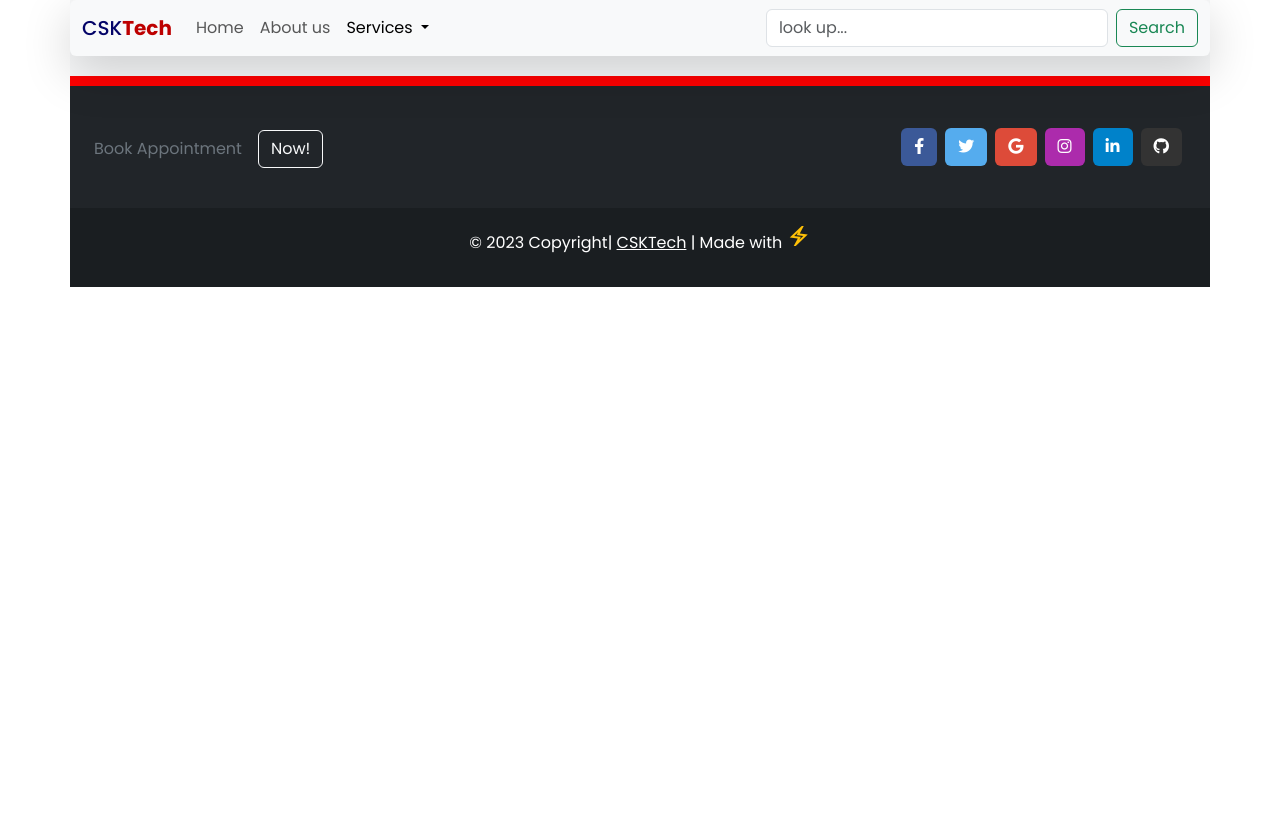
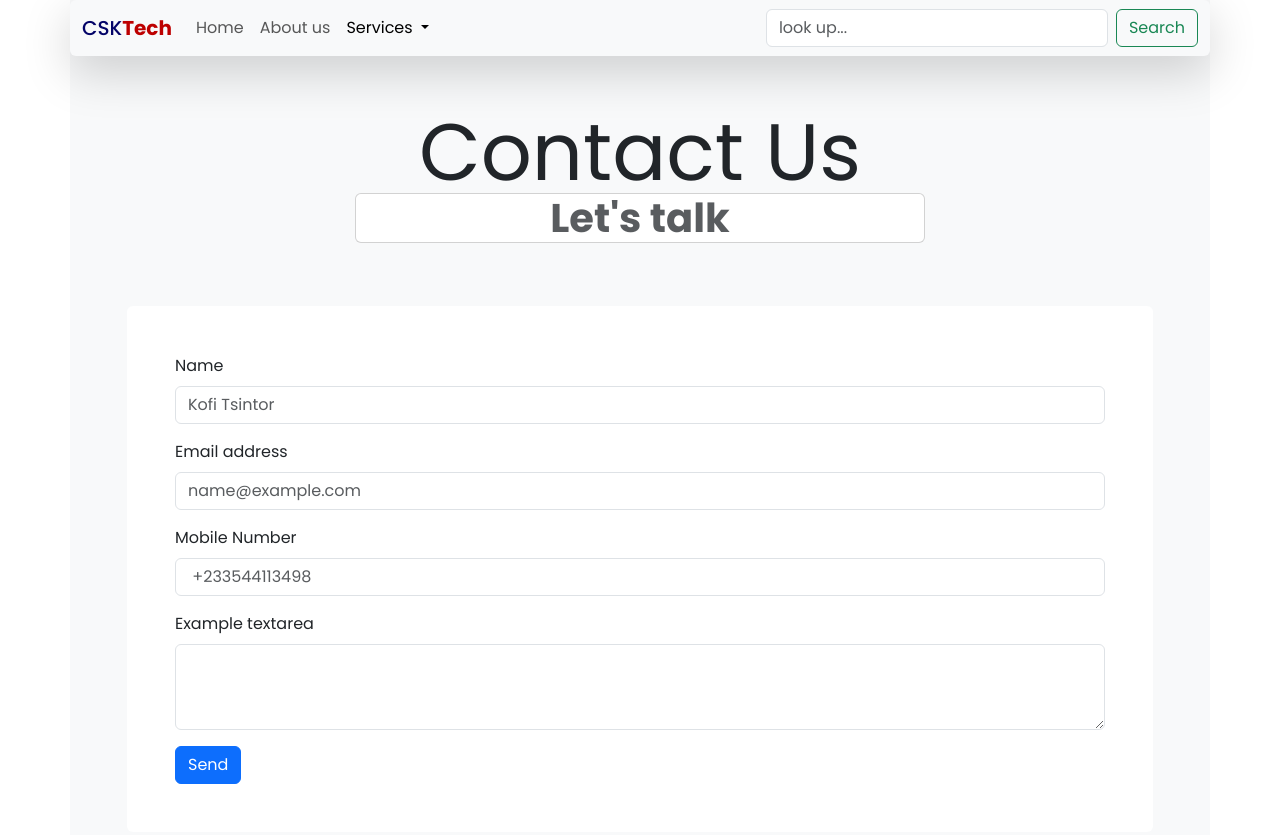
Before and after one commit to askdebb/corporate-website-tech_site, a plain HTML site: page contact-us.html in a window 1280 px wide. Shown: the top 835 px of the page. Before the commit the page ends 800 px from the top, so only its background shows below. Drawn offline with nearby package versions, Linux system fonts and the light colour scheme.

Commit message:
finished contact page

```diff
--- a/contact-us.html
+++ b/contact-us.html
@@ -95,7 +95,36 @@
 
 
       <!--  middle-section -->
+      <div class="head-order  my-5 text-center">
+        <h1 class="display-1">Contact Us</h1>
+        <small class="text-muted fw-bold display-6 card">Let's talk</small>
+      </div>
 
+
+
+      <div class=" bg-white connect d-block mx-auto p-5 dhadow-sm rounded">
+        <div class=" mb-3">
+          <label for="exampleFormControlInput1" class="form-label">Name</label>
+          <input type="email" class="form-control" id="exampleFormControlInput1" placeholder="Kofi Tsintor">
+        </div>
+        <div class=" mb-3">
+          <label for="exampleFormControlInput2" class="form-label">Email address</label>
+          <input type="text" class="form-control" id="exampleFormControlInput2" placeholder="name@example.com">
+        </div>
+        <div class=" mb-3">
+          <label for="exampleFormControlInput3" class="form-label">Mobile Number</label>
+          <input type="number" class="form-control" id="exampleFormControlInput3" placeholder=" +233544113498">
+        </div>
+        <div class="mb-3">
+          <label for="exampleFormControlTextarea1" class="form-label">Example textarea</label>
+          <textarea class="form-control" id="exampleFormControlTextarea1" rows="3"></textarea>
+        </div>
+        <div class="col-12">
+          <button type="submit" class="btn btn-primary">Send</button>
+        </div>
+
+
+      </div>
 
 
 
--- a/style.css
+++ b/style.css
@@ -158,7 +158,7 @@ footer::before {
     margin-bottom: 100px;
 }
 
-.img-fluid, .about-us-info, .service {
+.img-fluid, .about-us-info, .service, .connect {
     width: 90%;
 }
 
@@ -183,3 +183,7 @@ footer::before {
 .order {
     width: 35%;
 }
+
+.connect {
+    border-radius: 10px;
+}
```
